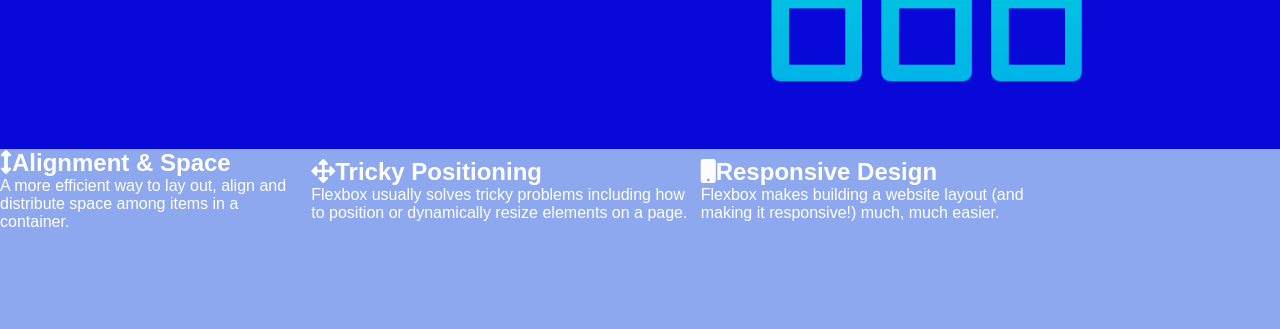
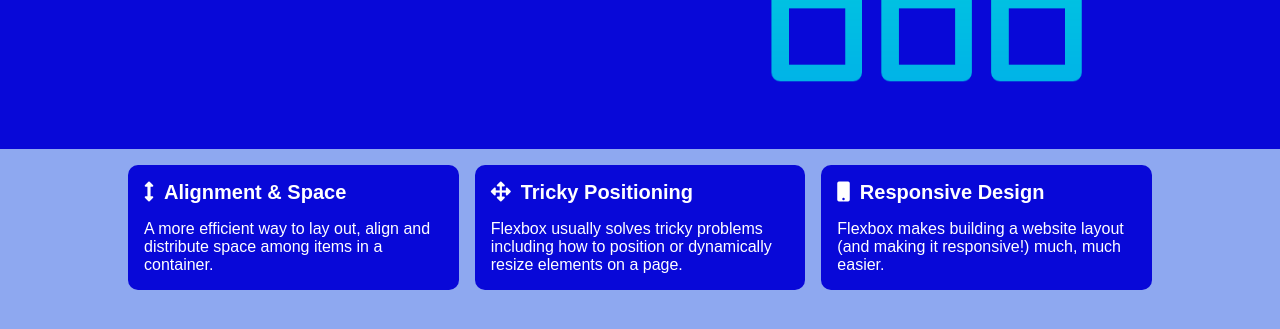
Before and after one commit to adex-badr18/css-flexbox-layouts, a plain HTML site: page flexbox-crash-course/index.html in a window 1280 px wide. Shown: the part 377-706 px from the top of the page. Drawn offline with Linux system fonts and the light colour scheme.

Commit message:
Add style to boxes section

```diff
--- a/flexbox-crash-course/styles/style.css
+++ b/flexbox-crash-course/styles/style.css
@@ -54,6 +54,8 @@ h1, h2, p {
     font-weight: bolder;
 }
 
+/* HEADER */
+
 header {
     background-color: #0808d8;
     display: flex;
@@ -80,3 +82,40 @@ header img {
     width: 450px;
     height: auto;
 }
+
+/* BOXES */
+section {
+    display: flex;
+    justify-content: center;
+    align-items: flex-start;
+    padding: 16px 0;
+    height: 400px;
+}
+
+section .container {
+    display: flex;
+    justify-content: space-between;
+    align-items: stretch;
+    flex-wrap: wrap;
+    gap: 16px;
+}
+
+.box {
+    display: flex;
+    flex-direction: column;
+    align-items: flex-start;
+    gap: 16px;
+    background-color: #0808d8;
+    padding: 16px;
+    border-radius: 10px;
+    flex: 1;
+}
+
+.box h2 i {
+    padding-right: 10px;
+}
+
+.box h2 {
+    font-size: 20px;
+    font-weight: bold;
+}
```
